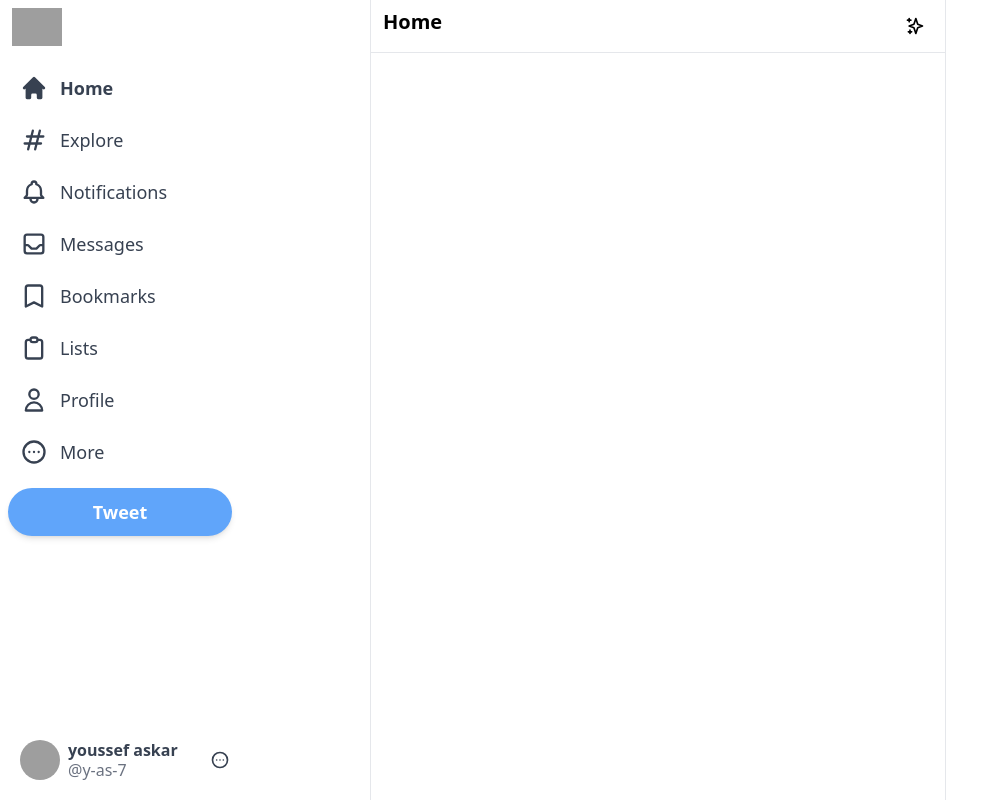
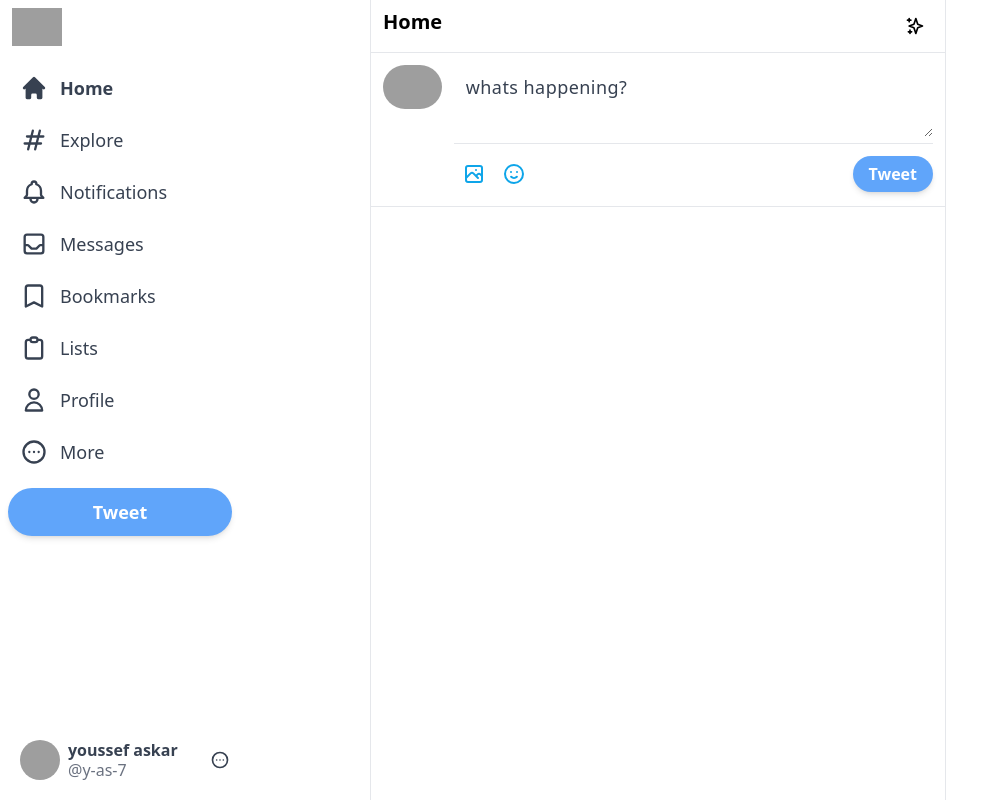
Before and after one commit to y-as-7/twitter-clone, a Next.js app: page / in a window 1280 px wide. Shown: the whole page, without its empty margins (0-1001 px from the left). Built offline with nearby package versions, Linux system fonts and the light colour scheme; grey boxes are pictures that could not be loaded.

Commit message:
add the inputs of feed component

```diff
--- a/components/Feed.js
+++ b/components/Feed.js
@@ -1,5 +1,6 @@
 import { SparklesIcon } from '@heroicons/react/outline'
 import React from 'react'
+import Inputs from './Inputs';
 
 export default function Feed() {
   return (
@@ -10,6 +11,7 @@ export default function Feed() {
           <SparklesIcon className="h-5" />
         </div>
       </div>
+      <Inputs/>
     </div>
   );
 }
--- /dev/null
+++ b/components/Inputs.js
@@ -0,0 +1,30 @@
+import { EmojiHappyIcon, PhotographIcon } from '@heroicons/react/outline';
+import React from 'react'
+
+export default function Inputs() {
+  return (
+    <div className="flex border-b border-gray-200 p-3 space-x-3">
+      <img
+        className="rounded-full h-11 cursor-pointer hover:brightness-95"
+        src="https://img.freepik.com/free-photo/portrait-white-man-isolated_53876-40306.jpg?w=900&t=st=1678935083~exp=1678935683~hmac=a23c7dabd8c98d02be35d472a7c482c055cc2c7a10f8b174de566d7d4daba709"
+        alt="user-amg"
+      />
+      <div className="w-full divide-y divide-gray-200">
+        <div className="">
+          <textarea
+            className="w-full border-none focus:ring-0 text-lg placeholder-gray-700 tracking-wide min-h-[50px] text-gray-700 "
+            rows="2"
+            placeholder="whats happening?"
+          ></textarea>
+        </div>
+        <div className="flex justify-between items-center pt-2.5">
+          <div className="flex">
+            <PhotographIcon className="h-10 w-10 hoverEffect p-2 text-sky-500 hover:bg-sky-100" />
+            <EmojiHappyIcon className="h-10 w-10  hoverEffect p-2 text-sky-500 hover:bg-sky-100" />
+          </div>
+          <button className='bg-blue-400 text-white px-4 py-1.5 rounded-full font-bold shadow-md hover:brightness-95 disabled:opacity-50' >Tweet</button>
+        </div>
+      </div>
+    </div>
+  );
+}
--- a/package.json
+++ b/package.json
@@ -17,6 +17,7 @@
     "react-dom": "18.2.0"
   },
   "devDependencies": {
+    "@tailwindcss/forms": "^0.5.3",
     "autoprefixer": "^10.4.14",
     "postcss": "^8.4.21",
     "tailwindcss": "^3.2.7"
--- a/tailwind.config.js
+++ b/tailwind.config.js
@@ -11,5 +11,8 @@ module.exports = {
   theme: {
     extend: {},
   },
-  plugins: [],
-}
+  plugins: [
+    require("@tailwindcss/forms"),
+    // ...
+  ],
+};
```
Also changed, not shown: 1 other file (tests, documents, lock files or other folders).
